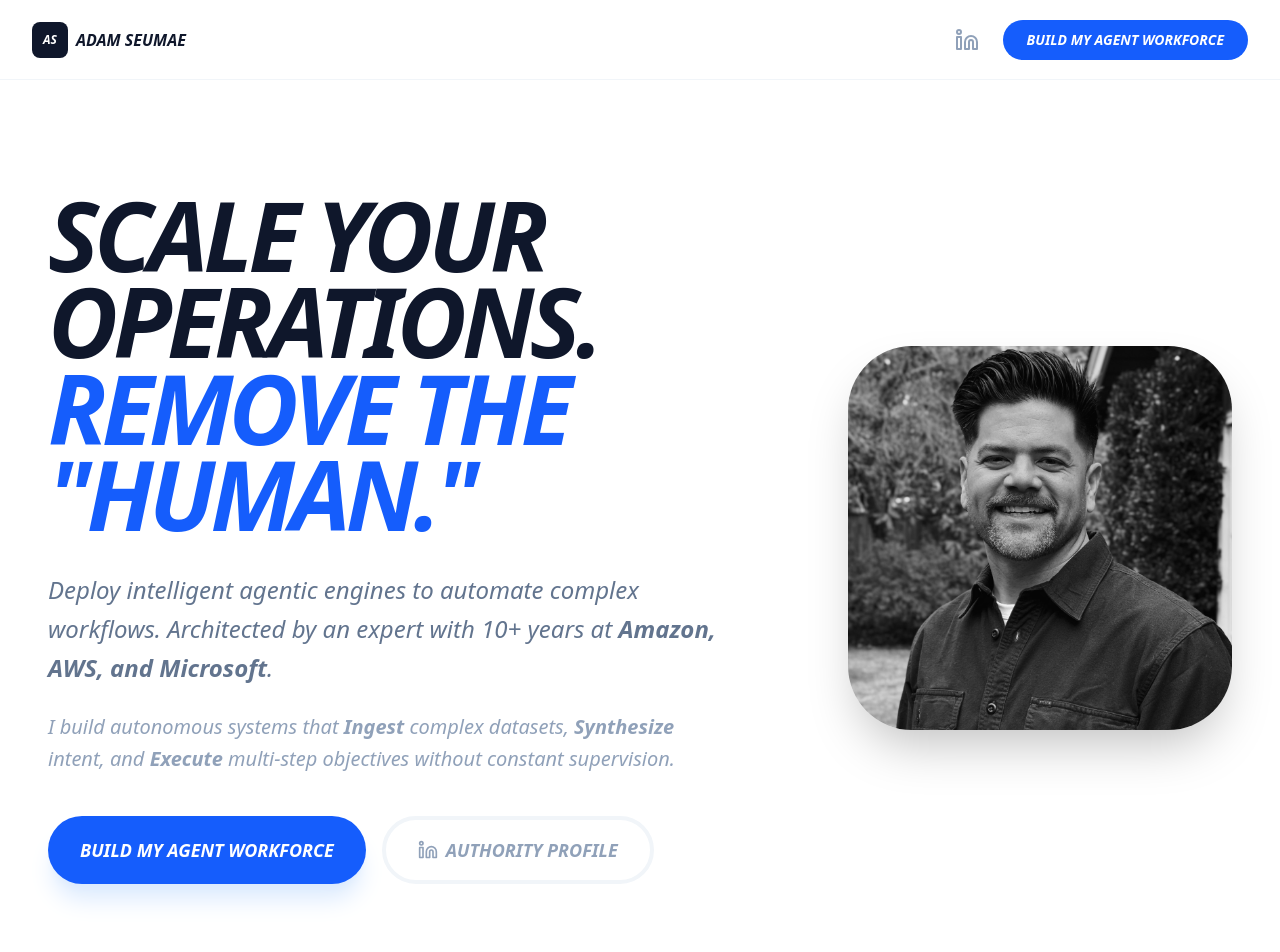
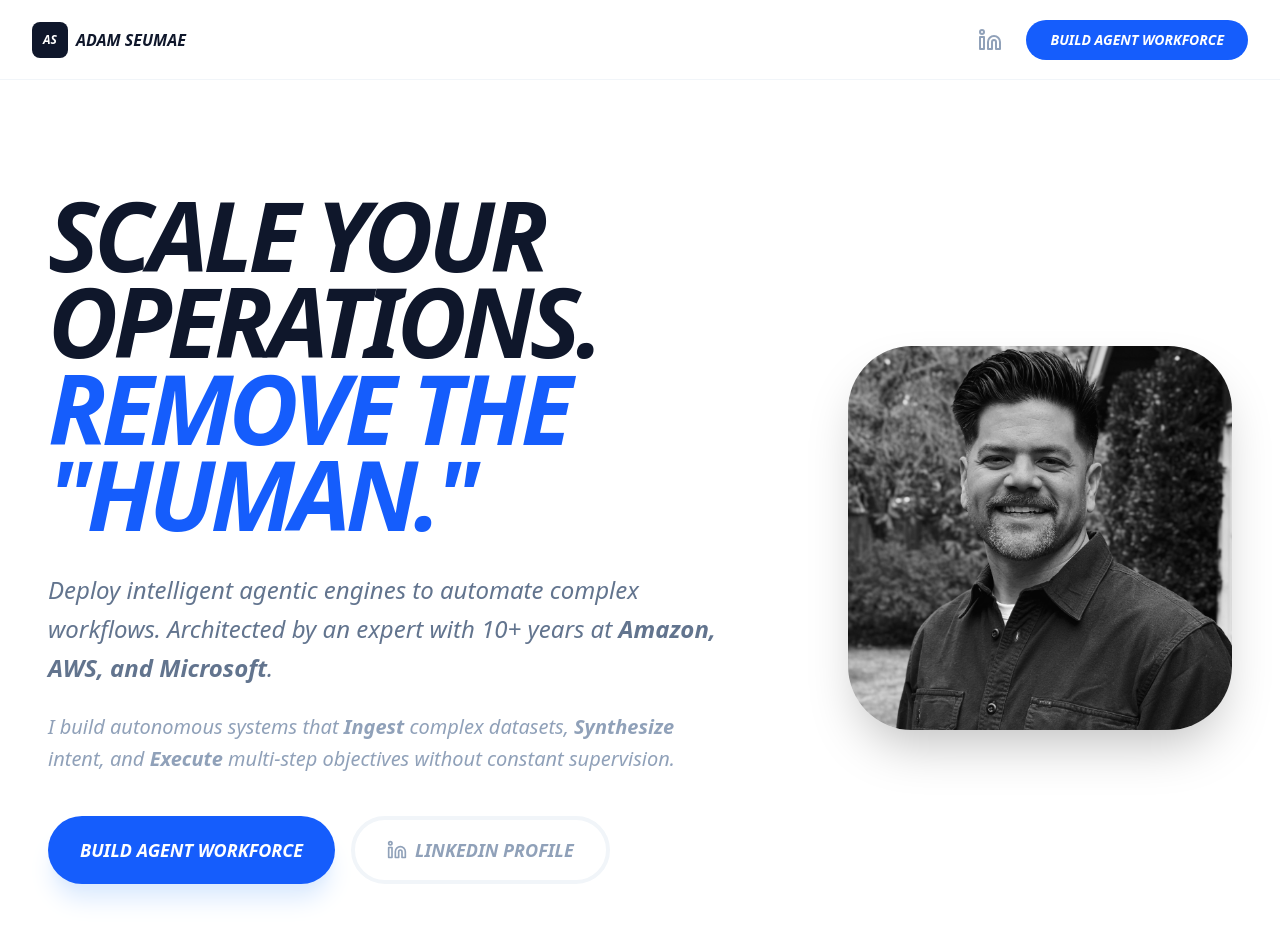
Before and after one commit to bombayway-png/portfolio-2026, a Next.js app: page / in a window 1280 px wide. Shown: the top 952 px of the page. Built offline with nearby package versions, Linux system fonts and the light colour scheme.

Commit message:
Update page.tsx

```diff
--- a/app/page.tsx
+++ b/app/page.tsx
@@ -18,7 +18,7 @@
   const [formData, setFormData] = useState(initialFormState);
 
   const handleSendEmail = () => {
-    const subject = encodeURIComponent(`Build My Agent Workforce: ${formData.company}`);
+    const subject = encodeURIComponent(`Build Agent Workforce: ${formData.company}`);
     const body = encodeURIComponent(
       `Full Name: ${formData.name}\nEmail: ${formData.email}\nCompany: ${formData.company}\nOutcome: ${formData.outcome}\nBudget: ${formData.budget}\nBottleneck: ${formData.description}`
     );
@@ -47,7 +47,7 @@
               <Linkedin size={20} className="md:w-6 md:h-6" />
             </a>
             <button onClick={() => setActiveFilter('intake')} className="bg-blue-600 text-white px-4 md:px-6 py-2 md:py-2.5 rounded-full font-bold text-[10px] md:text-sm uppercase italic">
-              Build My Agent Workforce
+              Build Agent Workforce
             </button>
           </div>
         </div>
@@ -69,7 +69,7 @@
             </p>
             <div className="flex flex-col sm:flex-row gap-4 justify-center md:justify-start">
               <button onClick={() => setActiveFilter('intake')} className="bg-blue-600 text-white px-8 py-4 rounded-full text-lg font-black hover:scale-105 transition-all shadow-xl shadow-blue-100 italic uppercase">
-                Build My Agent Workforce
+                Build Agent Workforce
               </button>
               <a
                 href="https://www.linkedin.com/in/adamseumae/"
@@ -77,7 +77,7 @@
                 rel="noopener noreferrer"
                 className="flex items-center justify-center gap-2 border-2 md:border-4 border-slate-100 px-8 py-4 rounded-full text-lg font-black hover:bg-slate-50 transition-all italic uppercase text-slate-400 hover:text-blue-600"
               >
-                <Linkedin size={20} /> Authority Profile
+                <Linkedin size={20} /> LinkedIn Profile
               </a>
             </div>
           </div>
```
